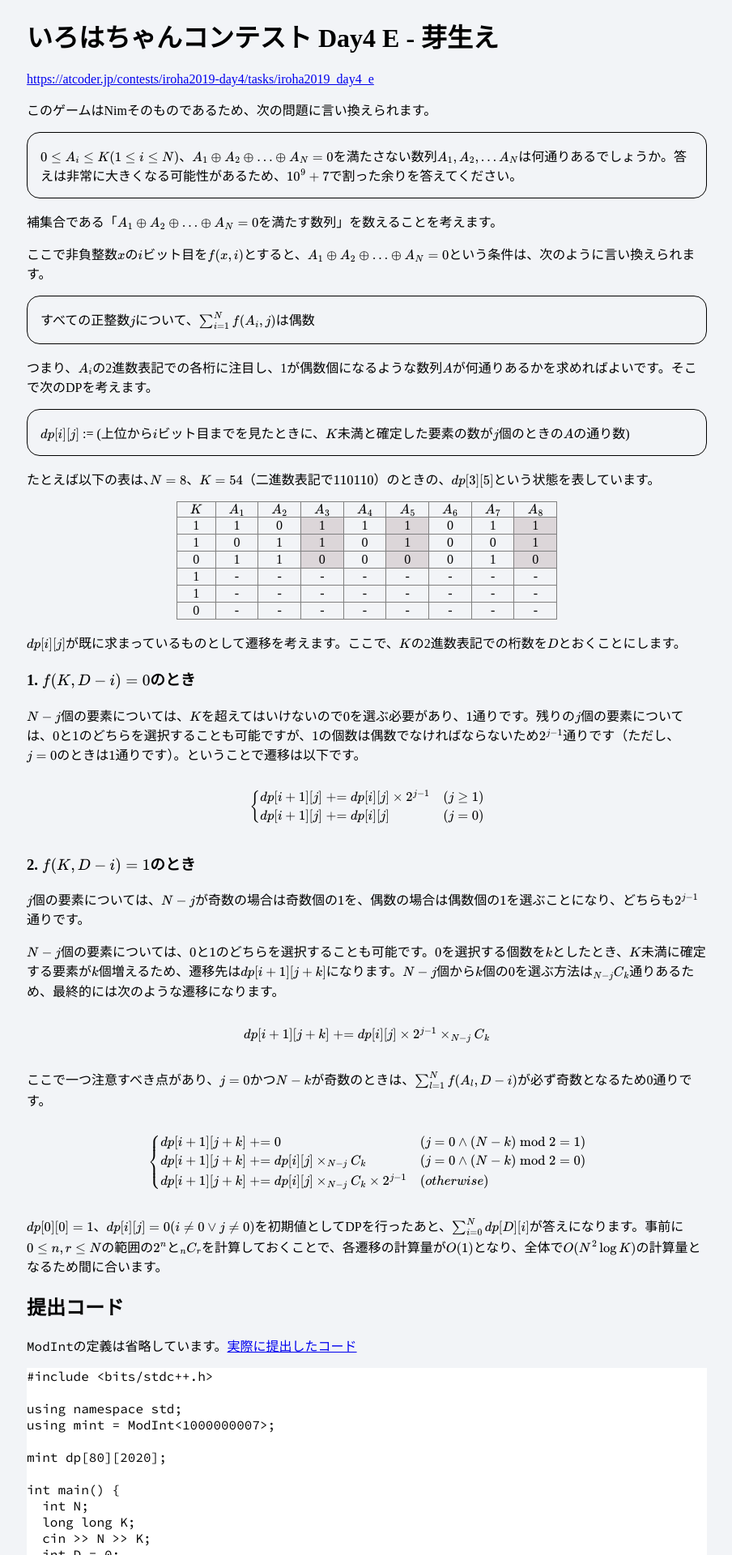
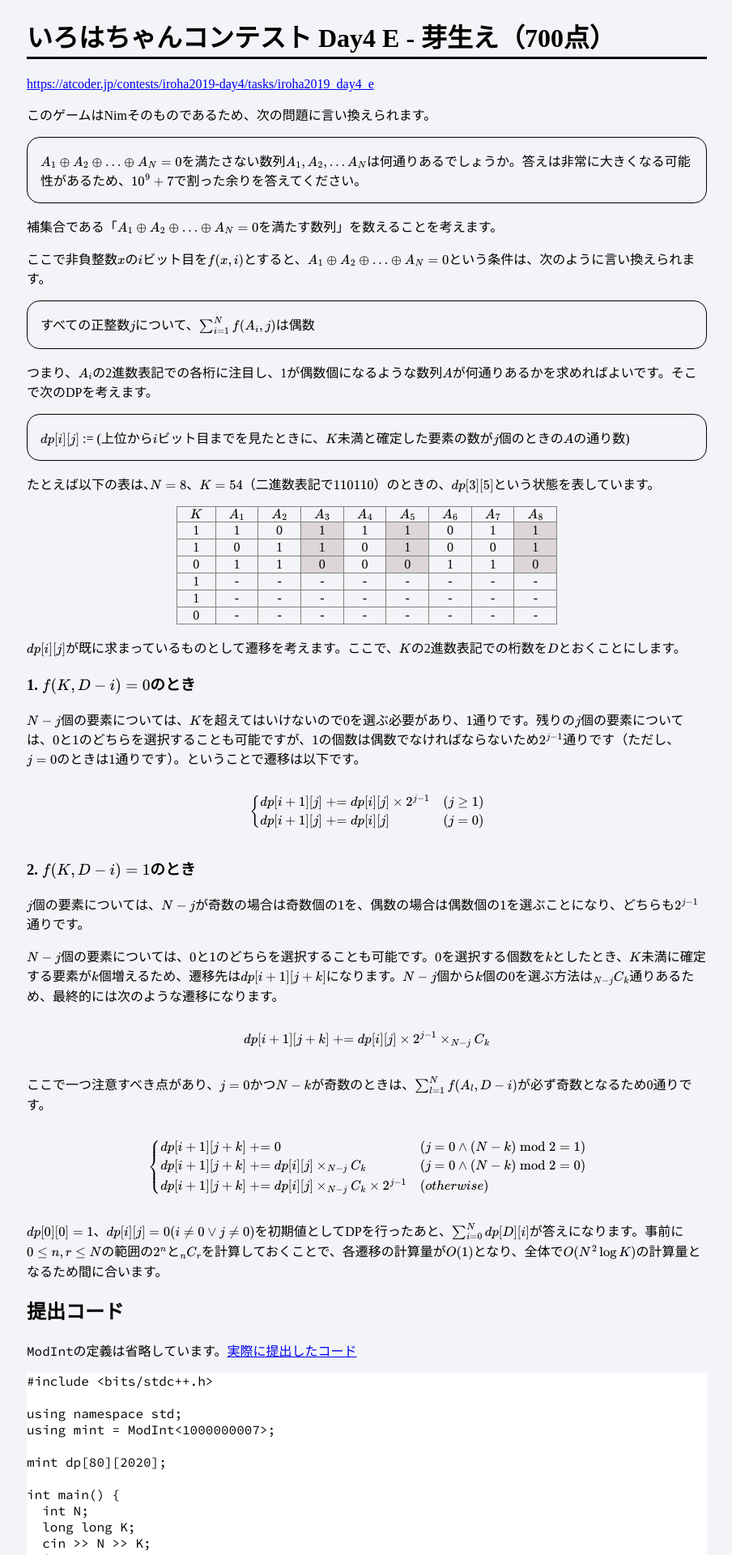
Before and after one commit to penguinshunya/penguinshunya.github.io, a Jekyll site: the page memo/iroha2019-day4/iroha2019_day4_e.html, which Jekyll copies as it is, in a window 1280 px wide. Shown: the top 1920 px of the page at 81% size, without its empty margins (187-1091 px from the left). Built offline with Jekyll 4.4.1, drawn with Linux system fonts in a browser that asks for light colours; formulas are drawn with MathJax 3.

Commit message:
Update iroha2019_day4_e.html

```diff
--- a/memo/iroha2019-day4/iroha2019_day4_e.html
+++ b/memo/iroha2019-day4/iroha2019_day4_e.html
@@ -37,6 +37,10 @@ body {
 pre, code {
   font-family: 'Source Code Pro', monospace;
 }
+h1 {
+  padding-bottom: 3px;
+  border-bottom: solid 3px black;
+}
 .block {
   padding: 1em;
   border: 1px solid black;
@@ -66,11 +70,11 @@ pre, code {
 </Head>
 <body>
 <div id="container">
-<h1>いろはちゃんコンテスト Day4 E - 芽生え</h1>
+<h1>いろはちゃんコンテスト Day4 E - 芽生え（700点）</h1>
 <a target="_blank" href="https://atcoder.jp/contests/iroha2019-day4/tasks/iroha2019_day4_e">https://atcoder.jp/contests/iroha2019-day4/tasks/iroha2019_day4_e</a>
 <p>このゲームはNimそのものであるため、次の問題に言い換えられます。</p>
 <div class="block">
-  $0 \le A_i \le K (1 \le i \le N)$、$A_1 \oplus A_2 \oplus \ldots \oplus A_N = 0$を満たさない数列$A_1, A_2, \ldots A_N$は何通りあるでしょうか。答えは非常に大きくなる可能性があるため、$10^9 + 7$で割った余りを答えてください。
+  $A_1 \oplus A_2 \oplus \ldots \oplus A_N = 0$を満たさない数列$A_1, A_2, \ldots A_N$は何通りあるでしょうか。答えは非常に大きくなる可能性があるため、$10^9 + 7$で割った余りを答えてください。
 </div>
 <p>補集合である「$A_1 \oplus A_2 \oplus \ldots \oplus A_N = 0$を満たす数列」を数えることを考えます。</p>
 <p>ここで非負整数$x$の$i$ビット目を$f(x, i)$とすると、$A_1 \oplus A_2 \oplus \ldots \oplus A_N = 0$という条件は、次のように言い換えられます。</p>
@@ -90,7 +94,7 @@ pre, code {
     <td>1</td><td>0</td><td>1</td><td class="same">1</td><td>0</td><td class="same">1</td><td>0</td><td>0</td><td class="same">1</td>
   </tr>
   <tr>
-    <td>0</td><td>1</td><td>1</td><td class="same">0</td><td>0</td><td class="same">0</td><td>0</td><td>1</td><td class="same">0</td>
+    <td>0</td><td>1</td><td>1</td><td class="same">0</td><td>0</td><td class="same">0</td><td>1</td><td>1</td><td class="same">0</td>
   </tr>
   <tr>
     <td>1</td><td>-</td><td>-</td><td>-</td><td>-</td><td>-</td><td>-</td><td>-</td><td>-</td>
```
